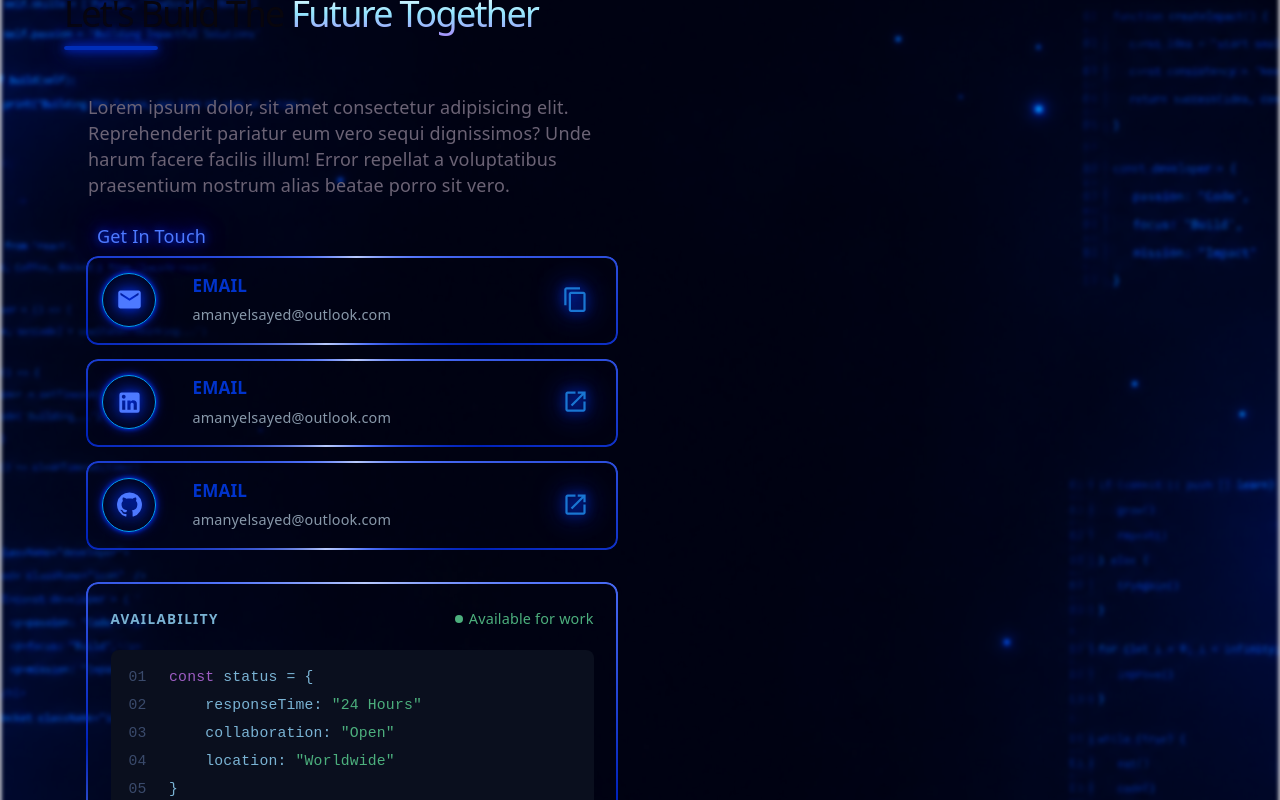
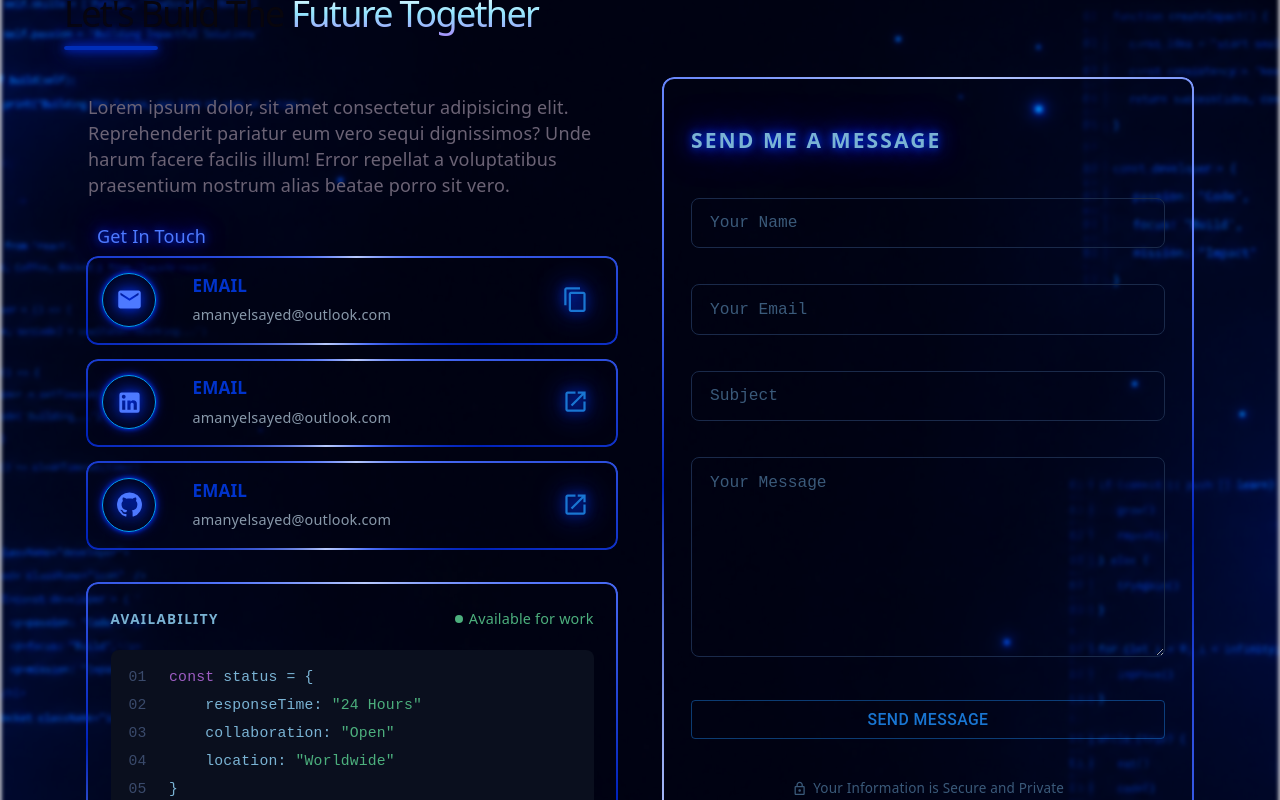
Before and after one commit to Amany-Elsayed/improved-portfolio, a React (Vite) app: page / in a window 1280 px wide. Shown: the part 5200-6000 px from the top of the page. Built offline with nearby package versions, Linux system fonts and the light colour scheme.

Commit message:
finished contact section

```diff
--- a/package.json
+++ b/package.json
@@ -10,6 +10,7 @@
     "preview": "vite preview"
   },
   "dependencies": {
+    "@emailjs/browser": "^4.4.1",
     "@emotion/react": "^11.14.0",
     "@emotion/styled": "^11.14.1",
     "@mui/icons-material": "^9.0.0",
--- a/src/components/Contact.css
+++ b/src/components/Contact.css
@@ -184,3 +184,65 @@
 .contact-code-green {
   color: #4caf7d;
 }
+
+.contact-form {
+  display: flex;
+  flex-direction: column;
+  gap: 2rem;
+  padding: 1.5rem;
+}
+
+.contact-form-title {
+  font-weight: 600;
+  letter-spacing: 0.1em;
+  text-align: left;
+  color: #7ab3d4;
+  margin-bottom: 0.5rem;
+}
+
+.contact-form-input-wrapper {
+  width: 100%;
+}
+
+.contact-form-input {
+  width: 100%;
+  background: transparent;
+  border: 1px solid #1a2a4a;
+  border-radius: 8px;
+  padding: 0.85rem 1rem;
+  font-family: monospace;
+  color: #fff;
+  font-size: 0.9rem;
+  outline: none;
+  box-sizing: border-box;
+  transition: border-color 0.2s;
+}
+
+.contact-form-input::placeholder {
+  color: #3a5a7a;
+}
+
+.contact-form-input:focus {
+  border-color: #0af;
+}
+
+.contact-form-textarea {
+  resize: vertical;
+  min-height: 200px;
+}
+
+.contact-form-error {
+  color: #f44;
+  font-size: 0.8rem;
+  text-align: center;
+}
+
+.contact-form-notice {
+  display: flex;
+  align-items: center;
+  justify-content: center;
+  gap: 6px;
+  font-size: 0.75rem;
+  color: #3a5a7a;
+  margin: 0;
+}
--- a/src/components/Contact.jsx
+++ b/src/components/Contact.jsx
@@ -1,26 +1,37 @@
 import "./Contact.css";
+
+import emailjs from "@emailjs/browser";
 
 import Container from "@mui/material/Container";
 import IconButton from "@mui/material/IconButton";
+import Button from "@mui/material/Button";
 import Popper from "@mui/material/Popper";
 import Fade from "@mui/material/Fade";
 import Box from "@mui/material/Box";
+import Snackbar from "@mui/material/Snackbar";
+import Alert from "@mui/material/Alert";
 
 import EmailIcon from "@mui/icons-material/Email";
 import ContentCopyIcon from "@mui/icons-material/ContentCopy";
 import OpenInNewIcon from "@mui/icons-material/OpenInNew";
 import LinkedInIcon from "@mui/icons-material/LinkedIn";
 import GitHubIcon from "@mui/icons-material/GitHub";
+import LockOutlinedIcon from "@mui/icons-material/LockOutlined";
 
 import TypingAnimation from "../animations/TypingAnimation";
 import NeonLineAnimation from "../animations/NeonLineAnimation";
 import RevealWrapper from "../animations/RevealWrapper";
 
-import { useState } from "react";
+import { useRef, useState } from "react";
 
 export default function Contact() {
   const [popperType, setPopperType] = useState(null);
   const [anchorEl, setAnchorEl] = useState(null);
+  const [copyToastOpen, setCopyToastOpen] = useState(false);
+  const [status, setStatus] = useState("");
+  const [toastOpen, setToastOpen] = useState(false);
+  const [sentToastOpen, setSentToastOpen] = useState(false);
+  const formRef = useRef();
 
   const handleHover = (event, type) => {
     setAnchorEl(event.currentTarget);
@@ -30,6 +41,11 @@ export default function Contact() {
   const handleClose = () => {
     setAnchorEl(null);
     setPopperType(null);
+  };
+
+  const handleCopy = () => {
+    navigator.clipboard.writeText("amanyelsayed@outlook.com");
+    setCopyToastOpen(true);
   };
 
   const codeLines = [
@@ -62,6 +78,45 @@ export default function Contact() {
       ],
     },
     { number: "05", content: [{ text: `}`, color: "blue" }] },
+  ];
+
+  const handleSubmit = (e) => {
+    e.preventDefault();
+
+    if (status === "sent") {
+      setToastOpen(true);
+      return;
+    }
+
+    setStatus("sending");
+    emailjs
+      .sendForm(
+        import.meta.env.VITE_EMAILJS_SERVICE_ID,
+        import.meta.env.VITE_EMAILJS_TEMPLATE_ID,
+        formRef.current,
+        import.meta.env.VITE_EMAILJS_PUBLIC_KEY,
+      )
+      .then(() => {
+        setStatus("sent");
+        setSentToastOpen(true);
+      })
+      .catch(() => setStatus("error"));
+  };
+
+  const fields = [
+    {
+      name: "from_name",
+      placeholder: "Your Name",
+      type: "text",
+      icon: "person",
+    },
+    {
+      name: "from_email",
+      placeholder: "Your Email",
+      type: "email",
+      icon: "email",
+    },
+    { name: "subject", placeholder: "Subject", type: "text", icon: "subject" },
   ];
 
   return (
@@ -105,10 +160,12 @@ export default function Contact() {
             </RevealWrapper>
 
             <RevealWrapper delay={0.5}>
-              <p className="contact-get-in-touch neon-blue-text">Get In Touch</p>
+              <p className="contact-get-in-touch neon-blue-text">
+                Get In Touch
+              </p>
             </RevealWrapper>
 
-            <RevealWrapper delay={0.5}>
+            <RevealWrapper delay={0.6}>
               <div className="contact-box neon-blue-border">
                 <IconButton
                   className="neon-blue-button"
@@ -134,7 +191,8 @@ export default function Contact() {
                     aria-haspopup="true"
                     onMouseEnter={(e) => handleHover(e, "copy")}
                     onMouseLeave={handleClose}
-                    aria-label="code"
+                    onClick={handleCopy}
+                    aria-label="copy email"
                     color="primary"
                     className="neon-blue-icon"
                   >
@@ -168,7 +226,7 @@ export default function Contact() {
                 </div>
               </div>
             </RevealWrapper>
-            <RevealWrapper delay={0.6}>
+            <RevealWrapper delay={0.7}>
               <div className="contact-box neon-blue-border">
                 <IconButton
                   className="neon-blue-button"
@@ -194,6 +252,12 @@ export default function Contact() {
                     aria-haspopup="true"
                     onMouseEnter={(e) => handleHover(e, "open")}
                     onMouseLeave={handleClose}
+                    onClick={() =>
+                      window.open(
+                        "https://www.linkedin.com/in/amany-elsayed0/",
+                        "_blank",
+                      )
+                    }
                     aria-label="code"
                     color="primary"
                     className="neon-blue-icon"
@@ -228,7 +292,7 @@ export default function Contact() {
                 </div>
               </div>
             </RevealWrapper>
-            <RevealWrapper delay={0.7}>
+            <RevealWrapper delay={0.8}>
               <div className="contact-box neon-blue-border">
                 <IconButton
                   className="neon-blue-button"
@@ -254,6 +318,9 @@ export default function Contact() {
                     aria-haspopup="true"
                     onMouseEnter={(e) => handleHover(e, "open")}
                     onMouseLeave={handleClose}
+                    onClick={() =>
+                      window.open("https://github.com/Amany-Elsayed", "_blank")
+                    }
                     aria-label="code"
                     color="primary"
                     className="neon-blue-icon"
@@ -289,7 +356,7 @@ export default function Contact() {
               </div>
             </RevealWrapper>
 
-            <RevealWrapper delay={0.8}>
+            <RevealWrapper delay={0.9}>
               <div className="contact-availability-card neon-blue-border">
                 <div className="contact-availability-header">
                   <span className="contact-availability-title">
@@ -321,7 +388,90 @@ export default function Contact() {
             </RevealWrapper>
           </Container>
 
-          <Container className="contact-form-section"></Container>
+          <Container className="contact-form-section">
+            <RevealWrapper delay={1.0}>
+              <form
+                ref={formRef}
+                onSubmit={handleSubmit}
+                className="contact-form neon-blue-border"
+              >
+                <h3 className="contact-form-title neon-blue-text">
+                  SEND ME A MESSAGE
+                </h3>
+
+                {fields.map((f) => (
+                  <div className="contact-form-input-wrapper" key={f.name}>
+                    <input
+                      type={f.type}
+                      name={f.name}
+                      placeholder={f.placeholder}
+                      required
+                      className="contact-form-input"
+                    />
+                  </div>
+                ))}
+
+                <div className="contact-input-wrapper">
+                  <textarea
+                    name="message"
+                    placeholder="Your Message"
+                    required
+                    className="contact-form-input contact-form-textarea"
+                  />
+                </div>
+
+                <Button
+                  variant="outlined"
+                  type="submit"
+                  className="contact-form-submit-btn"
+                  disabled={status === "sending"}
+                >
+                  {status === "sending" ? "Sending..." : "SEND MESSAGE"}
+                </Button>
+                {status === "error" && (
+                  <p className="contact-form-error">
+                    Something went wrong. Try again.
+                  </p>
+                )}
+
+                <p className="contact-form-notice">
+                  <LockOutlinedIcon sx={{ fontSize: "0.85rem" }} /> Your
+                  Information is Secure and Private
+                </p>
+              </form>
+            </RevealWrapper>
+          </Container>
+
+          <Snackbar
+            open={copyToastOpen}
+            autoHideDuration={3000}
+            onClose={() => setCopyToastOpen(false)}
+            anchorOrigin={{ vertical: "bottom", horizontal: "center" }}
+          >
+            <Alert severity="success" onClose={() => setCopyToastOpen(false)}>
+              Email copied to clipboard!
+            </Alert>
+          </Snackbar>
+          <Snackbar
+            open={toastOpen}
+            autoHideDuration={4000}
+            onClose={() => setToastOpen(false)}
+            anchorOrigin={{ vertical: "bottom", horizontal: "center" }}
+          >
+            <Alert severity="info" onClose={() => setToastOpen(false)}>
+              You already sent a message. I'll get back to you soon!
+            </Alert>
+          </Snackbar>
+          <Snackbar
+            open={sentToastOpen}
+            autoHideDuration={4000}
+            onClose={() => setSentToastOpen(false)}
+            anchorOrigin={{ vertical: "bottom", horizontal: "center" }}
+          >
+            <Alert severity="success" onClose={() => setSentToastOpen(false)}>
+              Message sent! I'll get back to you soon.
+            </Alert>
+          </Snackbar>
         </Container>
       </div>
     </>
```
Also changed, not shown: 2 other files (tests, documents, lock files or other folders).
